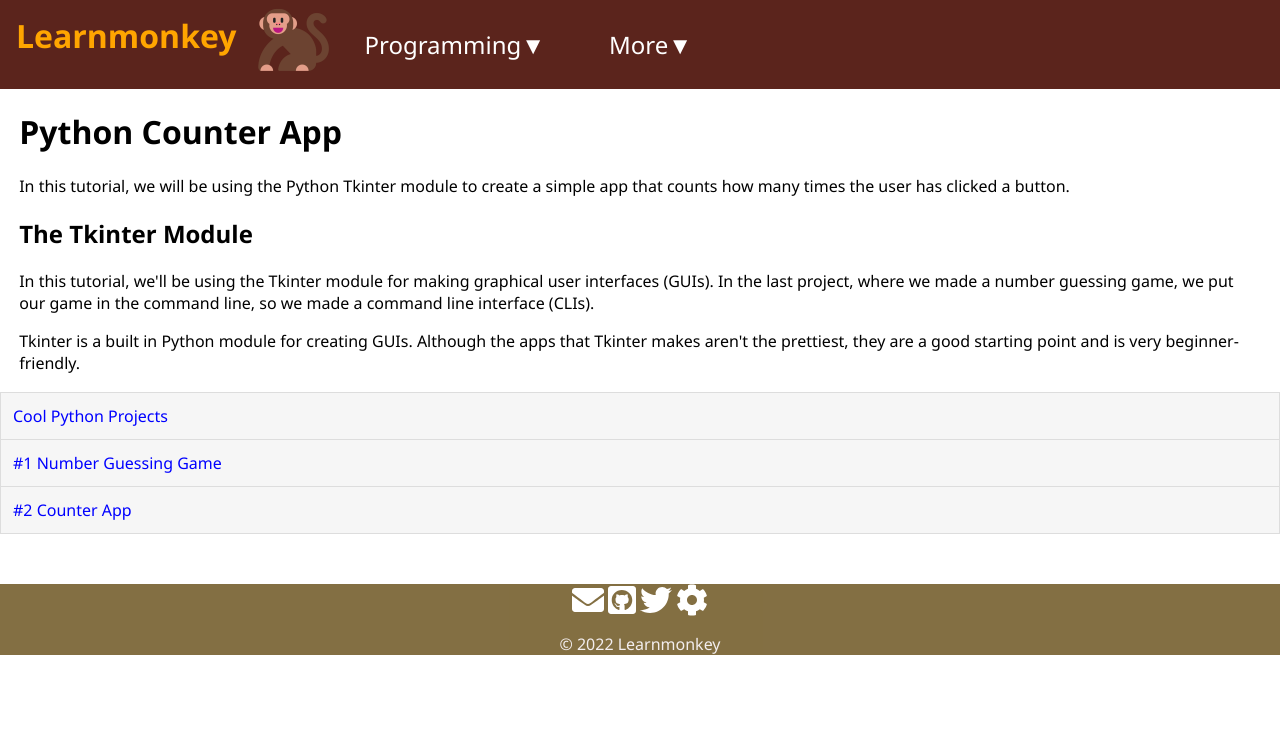
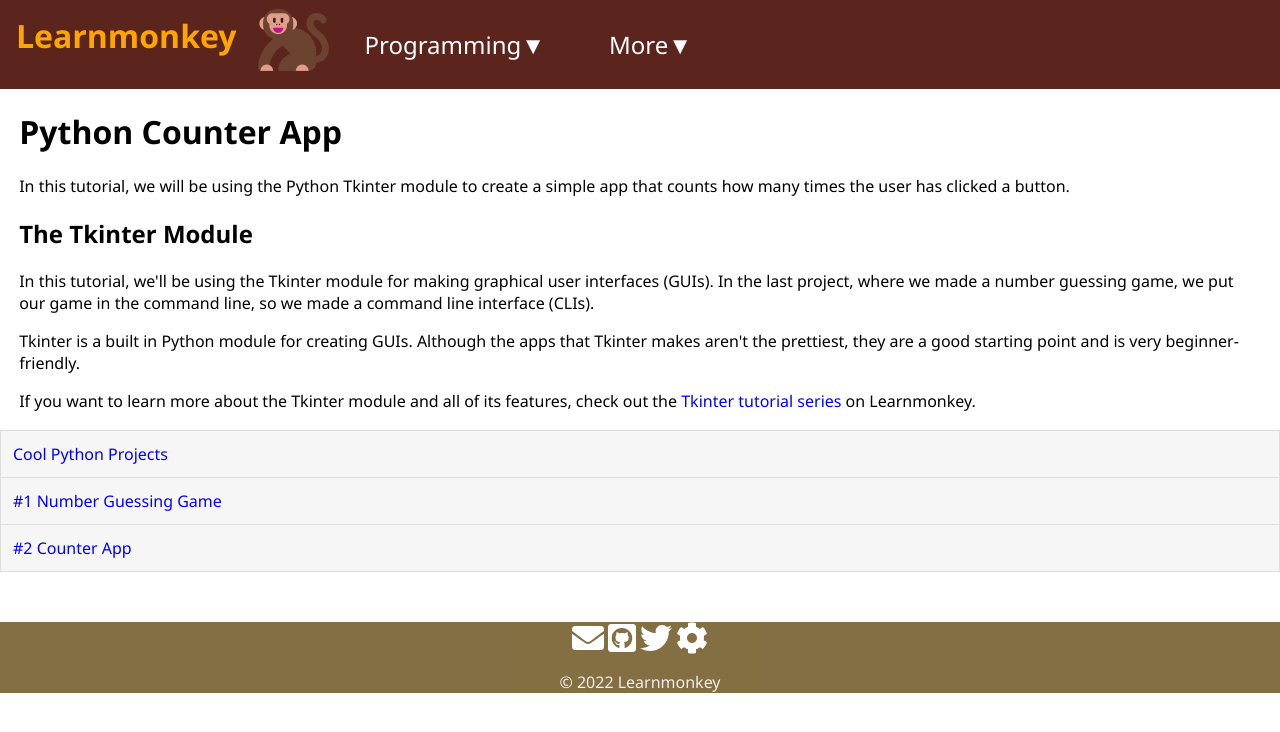
Before and after one commit to learnmonkey/learnmonkey.github.io, a Jekyll site: the page built from programming/python/cool-projects/2-counter-app.html, in a window 1280 px wide. Shown: the top 732 px of the page. Built offline with Jekyll 4.4.1, drawn with Linux system fonts in a browser that asks for light colours; nearby versions of some CDN libraries.

Commit message:
add quick sentence

```diff
--- a/programming/python/cool-projects/2-counter-app.html
+++ b/programming/python/cool-projects/2-counter-app.html
@@ -11,4 +11,5 @@ permalink: /programming/python/cool-projects/2-counter-app/
     <h2>The Tkinter Module</h2>
     <p>In this tutorial, we'll be using the Tkinter module for making graphical user interfaces (GUIs). In the last project, where we made a number guessing game, we put our game in the command line, so we made a command line interface (CLIs).</p>
     <p>Tkinter is a built in Python module for creating GUIs. Although the apps that Tkinter makes aren't the prettiest, they are a good starting point and is very beginner-friendly.</p>
+    <p>If you want to learn more about the Tkinter module and all of its features, check out the <a href="/programming/python/tkinter/">Tkinter tutorial series</a> on Learnmonkey.</p>
 </section>
```
